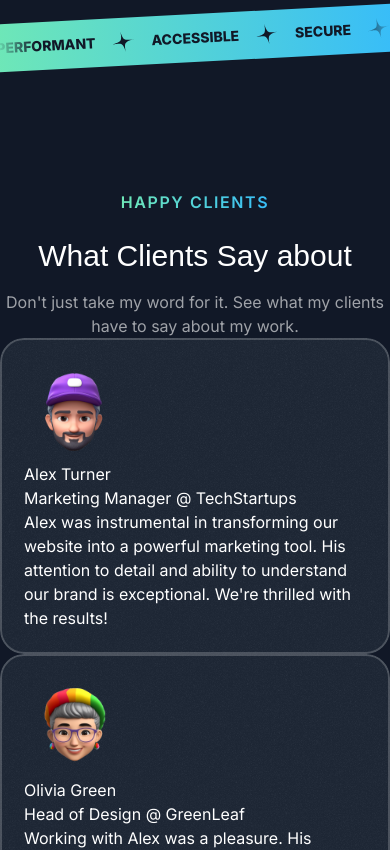
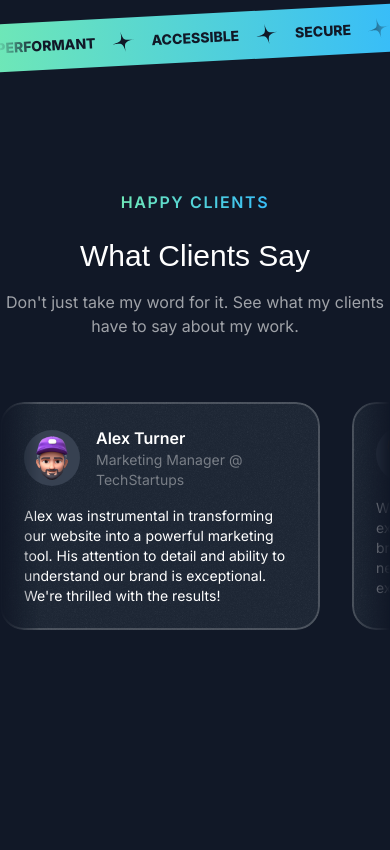
Before and after one commit to WilliamRossCrane/Portfolio, a Next.js app in the folder portfolio/portfolio/: page / in a window 390 px wide. Shown: the part 2720-3570 px from the top of the page. After the commit the page ends 3414 px from the top, so only its background shows below. Built offline with nearby package versions, Linux system fonts and the light colour scheme; a web font is replaced by a local one.

Commit message:
Testimonial Section: mobile view is complete now ready for tablet and desktop view adjustments

```diff
--- a/portfolio/portfolio/src/sections/Testimonials.tsx
+++ b/portfolio/portfolio/src/sections/Testimonials.tsx
@@ -43,20 +43,29 @@
 
 export const TestimonialsSection = () => {
   return (
-  <div className="py-16">
-  <div>
-    <SectionHeader eyebrow="Happy Clients" title="What Clients Say about" description="Don't just take my word for it. See what my clients have to say about my work." />
-    <div>
-    {testimonials.map((testimonial) => (
-      <Card key={testimonial.name}>
-          <Image src={testimonial.avatar} alt={testimonial.name} />
-          <div>{testimonial.name}</div>
-          <div>{testimonial.position}</div>
-          <p>{testimonial.text}</p>
-      </Card>
-      ))}
+    <div className="py-16">
+      <SectionHeader
+        eyebrow="Happy Clients"
+        title="What Clients Say"
+        description="Don't just take my word for it. See what my clients have to say about my work."
+      />
+
+      <div className="mt-16 flex gap-8 overflow-x-clip [mask-image:linear-gradient(to_right,transparent,black_10%,black_90%,transparent)]">
+        {testimonials.map((testimonial) => (
+          <Card key={testimonial.name} className="max-w-xs flex-none">
+            <div className="flex gap-4 items-center">
+              <div className="size-14 bg-gray-700 inline-flex items-center justify-center rounded-full flex-shrink-0">
+                <Image src={testimonial.avatar} alt={testimonial.name} className="max-h-full" />
+              </div>
+              <div>
+                <div className="font-semibold">{testimonial.name}</div>
+                <div className="text-sm text-white/40">{testimonial.position}</div>
+              </div>
+            </div>
+            <p className="mt-4 text-sm">{testimonial.text}</p>
+          </Card>
+        ))}
+      </div>
     </div>
-    </div>
-  </div>
   );
 };
```
